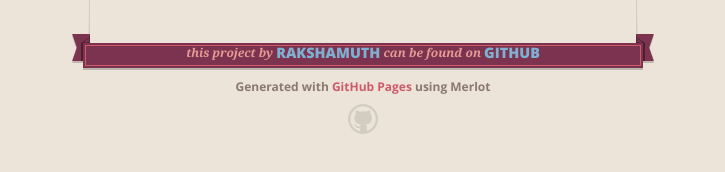
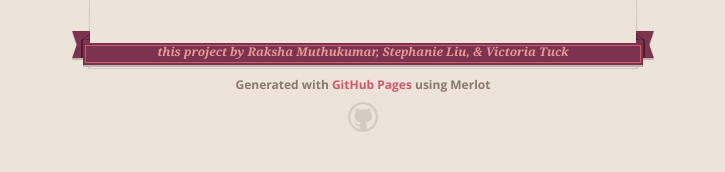
Before and after one commit to victoriatuck/PearlHacks-1, a plain HTML site: page index.html in a window 1280 px wide. Shown: the part 420-592 px from the top of the page, without its empty margins (277-1002 px from the left). Drawn offline with nearby package versions, Linux system fonts and the light colour scheme.

Commit message:
changing footer

```diff
--- a/index.html
+++ b/index.html
@@ -62,7 +62,8 @@
       <footer>
         <span class="ribbon-outer">
           <span class="ribbon-inner">
-            <p>this project by <a href="https://github.com/rakshamuth">rakshamuth</a> can be found on <a href="https://github.com/rakshamuth/PearlHacks">GitHub</a></p>
+            <!--<p>this project by <a href="https://github.com/rakshamuth">rakshamuth</a> can be found on <a href="https://github.com/rakshamuth/PearlHacks">GitHub</a></p>-->
+            <p>this project by Raksha Muthukumar, Stephanie Liu, & Victoria Tuck</p>
           </span>
           <span class="left-tail"></span>
           <span class="right-tail"></span>
```
